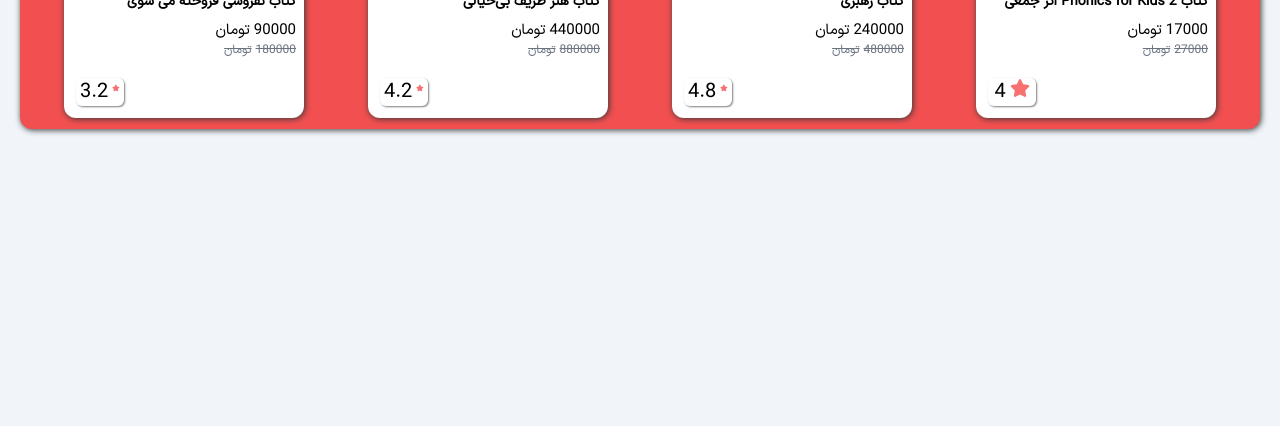
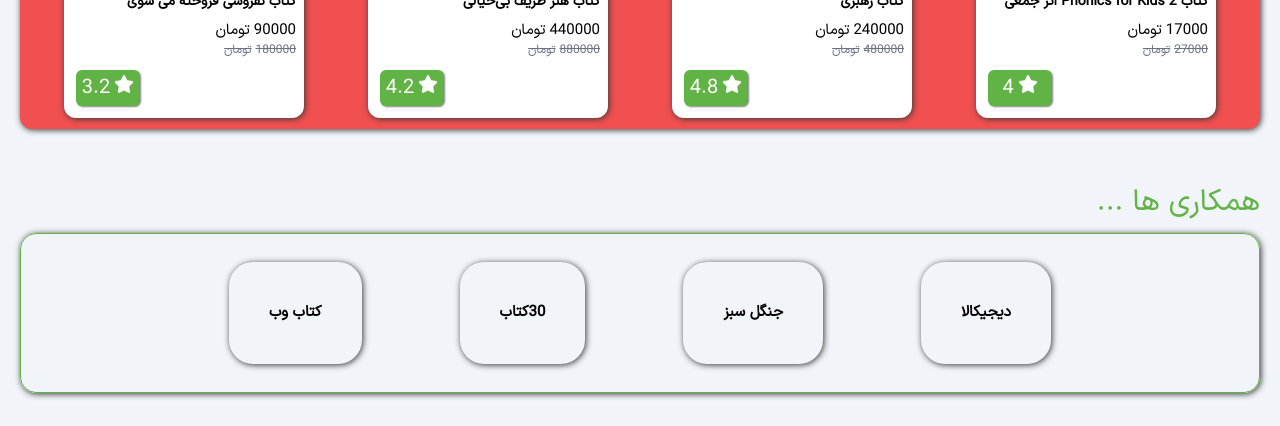
Before and after one commit to DevMousavi/Book_Store, a React (Vite) app: page / in a window 1280 px wide. Shown: the part 1002-1428 px from the top of the page. Before the commit the page ends 1171 px from the top, so only its background shows below. Built offline with nearby package versions, Linux system fonts and the light colour scheme; data requests are answered from the project's data file.

Commit message:
Created A Container For "Collaborating Companies" And Styled It , Displayed In "HomePage.jsx".

```diff
--- a/src/Components/CardOffers.jsx
+++ b/src/Components/CardOffers.jsx
@@ -24,9 +24,9 @@ const CardOffers = (props) => {
                     <p>تومان</p>
                 </del>
             </span>
-            <span className="flex justify-center flex-row-reverse gap-1 w-12 rounded-md px-1 text-xl priceShadow absolute bottom-3 left-3">
-                <p className="text-black">{props.score}</p>
-                <FaStar className="text-red-400 " />
+            <span className="flex justify-center flex-row-reverse gap-1 w-16 bg-primaryGreen rounded-md px-1 py-1 text-xl priceShadow absolute bottom-3 left-3">
+                <p className="text-white">{props.score}</p>
+                <FaStar className="text-white " />
             </span>
             <p className="bg-green-600 text-center py-1 w-56 absolute top-5 mr-20 -rotate-45 ">
                 {props.discount}%
--- a/src/Components/DiscountedProducts.jsx
+++ b/src/Components/DiscountedProducts.jsx
@@ -42,7 +42,7 @@ const DiscountedProducts = () => {
                         .slice(0, 4)
                         .map((item) => (
                             <CardOffers
-                                id={item.id}
+                                key={item.id}
                                 name={item.name}
                                 img={item.image}
                                 first_price={item.initial_price}
--- /dev/null
+++ b/src/Components/PartnerBrandsBox.jsx
@@ -0,0 +1,39 @@
+import React, { useEffect, useState } from "react";
+import { api } from "../server/config";
+
+const PartnerBrandsBox = () => {
+    const [data, setData] = useState([]);
+    const [isLoading, setIsLoading] = useState(true);
+
+    useEffect(() => {
+        const fetchData = async () => {
+            try {
+                const response = await api.get("/partner_brands");
+                setData(response);
+                setIsLoading(false);
+            } catch (error) {
+                console.log(error);
+            }
+        };
+        fetchData();
+    }, []);
+
+    return (
+        <div className="text-black flex flex-row w-full mx-auto justify-between items-center mb-9 mt-3 px-52 py-7 rounded-2xl border border-solid border-primaryGreen cardOfferShadow">
+            {isLoading ? (
+                <h1>Loading</h1>
+            ) : (
+                data.map((item) => (
+                    <div
+                        className="font-bold cardOfferShadow py-10 px-10 rounded-3xl"
+                        key={item.id}
+                    >
+                        {item.title}
+                    </div>
+                ))
+            )}
+        </div>
+    );
+};
+
+export default PartnerBrandsBox;
--- a/src/Pages/Home.jsx
+++ b/src/Pages/Home.jsx
@@ -8,6 +8,7 @@ import DiscountedProducts from "../Components/DiscountedProducts.jsx";
 // Swiper...
 import { Swiper, SwiperSlide } from "swiper/react";
 import "swiper/css";
+import PartnerBrandsBox from "../Components/PartnerBrandsBox.jsx";
 
 const Home = () => {
     return (
@@ -47,6 +48,10 @@ const Home = () => {
                     </div>
                 </div>
                 <DiscountedProducts />
+                <h2 className="text-3xl text-primaryGreen mt-14">
+                    همکاری ها ...
+                </h2>
+                <PartnerBrandsBox />
             </main>
         </>
     );
```
Also changed, not shown: DB.json.
